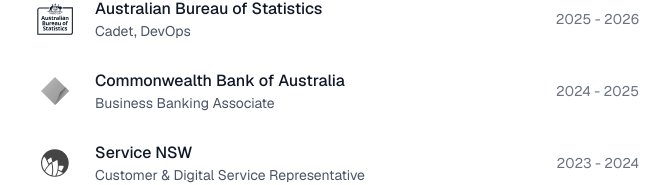
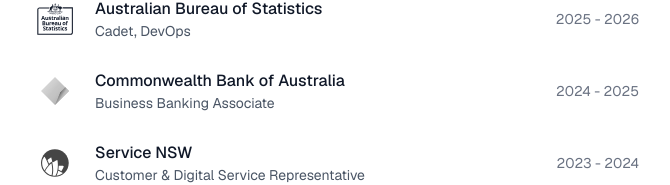
Before and after one commit to PrinceAlii/Website, a Next.js app: page / in a window 1280 px wide. Shown: the part 429-614 px from the top of the page, without its empty margins (305-975 px from the left). Built offline with nearby package versions, Linux system fonts and the light colour scheme.

Commit message:
Lighten the CommBank logo so its two tones show in light mode

```diff
--- a/specs/01-visual-spec.md
+++ b/specs/01-visual-spec.md
@@ -204,7 +204,7 @@ Each row is a list item with a 48px wide, 44px tall logo slot and a flexible tex
 Logos identify employers. They are not decoration:
 
 - All marks sit in a 48px centered slot.
-- CommBank, Service NSW, and McDonald's: grayscale, approximately 28px tall. CommBank and McDonald's are darkened in light mode (`brightness-75`).
+- CommBank, Service NSW, and McDonald's: grayscale, approximately 28px tall. CommBank and McDonald's are darkened in light mode (`brightness-75` for McDonald's, `brightness-90` for CommBank, so its two tones stay visible).
 - ABS: no backing. The artwork is white on a transparent background, so it is used as a CSS mask (36px wide, 32px tall) filled with `#101828` in light mode and `#f3f4f6` in dark mode.
 - McDonald's keeps its natural aspect ratio (`height: 28px`, width auto).
 - Logos are decorative (`alt=""`) because the company name is adjacent.
--- a/src/components/company-logo.tsx
+++ b/src/components/company-logo.tsx
@@ -35,7 +35,7 @@ export function CompanyLogo({ kind }: CompanyLogoProps) {
 				alt=""
 				width={32}
 				height={32}
-				className="h-7 w-7 object-contain brightness-75 grayscale dark:brightness-100"
+				className="h-7 w-7 object-contain brightness-90 grayscale dark:brightness-100"
 			/>
 		);
 	}
```
